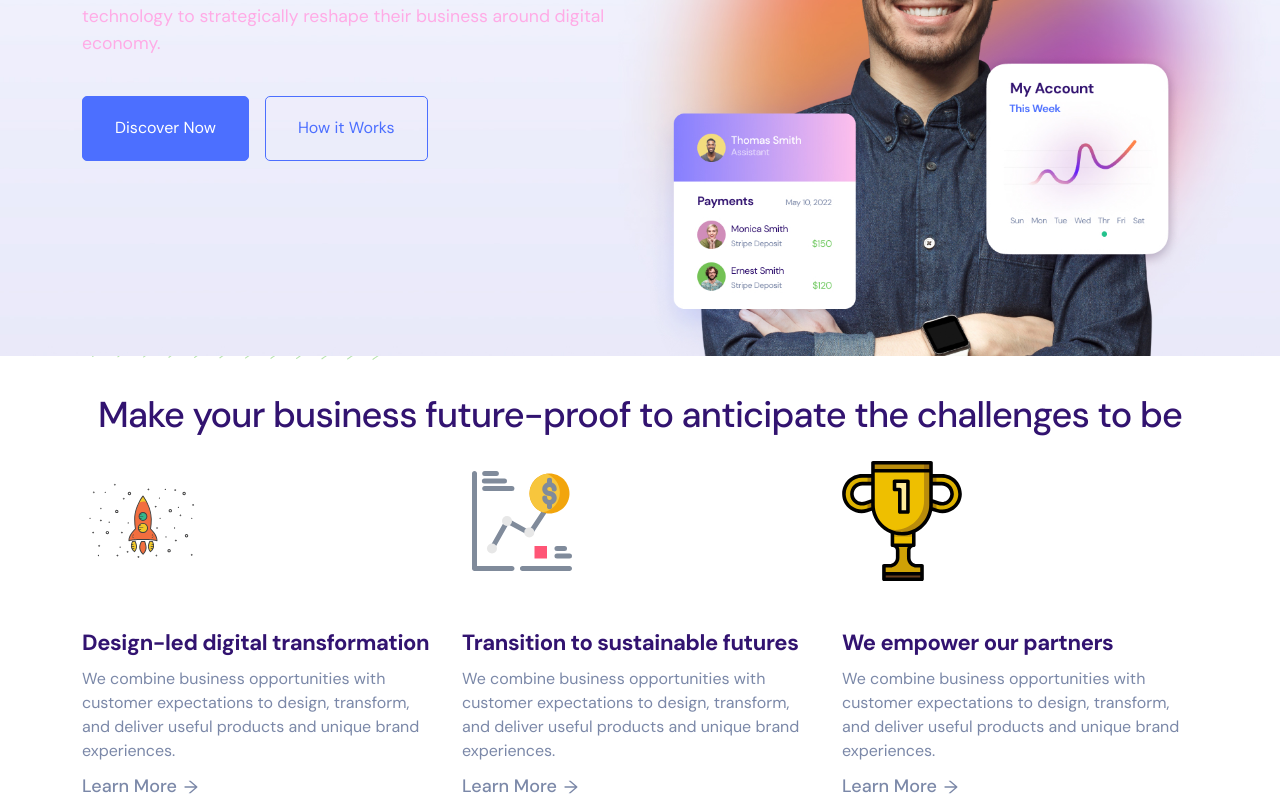
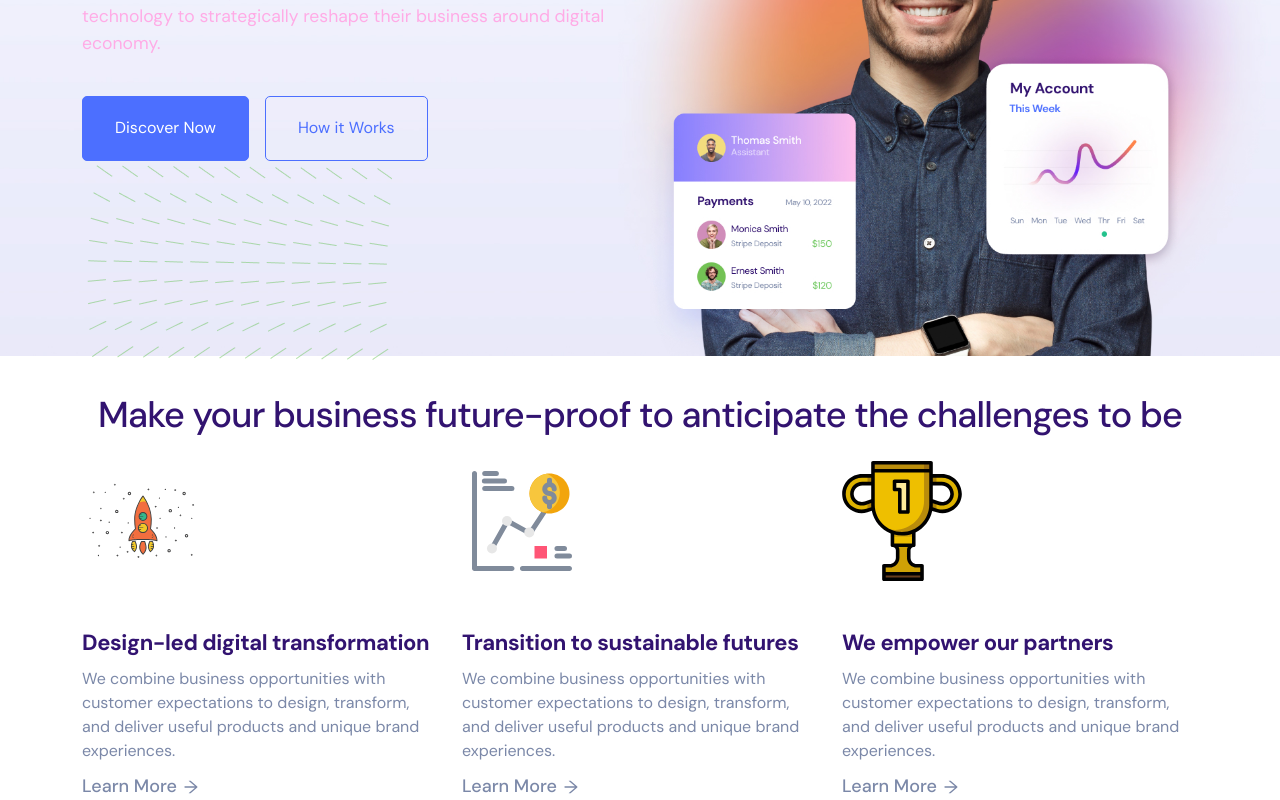
Before and after one commit to Binod69/digi-dolphins, a Next.js app: page / in a window 1280 px wide. Shown: the part 363-1163 px from the top of the page. Built offline with nearby package versions, Linux system fonts and the light colour scheme.

Commit message:
added animation

```diff
--- a/app/Components/Banner/Banner.tsx
+++ b/app/Components/Banner/Banner.tsx
@@ -5,7 +5,15 @@
 
 import styles from './banner.module.css';
 import Image from 'next/image';
+import { useInView } from 'react-intersection-observer';
+import { useSpring, animated } from '@react-spring/web';
+
 const Banner = () => {
+  const { ref, inView } = useInView({ triggerOnce: false });
+  const animation = useSpring({
+    opacity: inView ? 1 : 0,
+    transform: inView ? 'translateY(0)' : 'translateY(100px)',
+  });
   const [text] = useTypewriter({
     words: ['business', 'web apps', 'mobile app'],
     loop: 0,
@@ -27,23 +35,26 @@
           <div className={styles.colArticle}>
             <Row>
               <Col>
+                <animated.div ref={ref} style={animation}>
                   <article>
                     <h1 className={styles.bannerTitle}>
                       Designing your next
                       <span className={styles.bannerTitleGradient}>{text}</span>
                     </h1>
                     <p className={styles.para}>
-                    Small business, big opportunity? We help our clients exploit
-                    technology to strategically reshape their business around
-                    digital economy.
+                      Small business, big opportunity? We help our clients
+                      exploit technology to strategically reshape their business
+                      around digital economy.
                     </p>
                   </article>
+
                   <div className={styles.btnContainer}>
                     <button className={`${styles.disBtn} mt-4`}>
                       Discover Now
                     </button>
                     <button className={`${styles.howBtn}`}>How it Works</button>
                   </div>
+                </animated.div>
               </Col>
             </Row>
           </div>
--- a/app/Components/Info/Info.tsx
+++ b/app/Components/Info/Info.tsx
@@ -9,9 +9,17 @@
 import mockData from '../../mockData';
 import Image from 'next/image';
 import business from '../../../public/img/business-bg-1.webp';
+import { useInView } from 'react-intersection-observer';
+import { useSpring, animated } from '@react-spring/web';
 
 const Info = () => {
+  const { ref, inView } = useInView({ triggerOnce: false });
+  const animation = useSpring({
+    opacity: inView ? 1 : 0,
+    transform: inView ? 'translateY(0)' : 'translateY(100px)',
+  });
   return (
+    <animated.div ref={ref} style={animation}>
       <Container className={styles.infoContainer}>
         <div className={styles.titleCont}>
           <Image
@@ -48,6 +56,7 @@
           ))}
         </Row>
       </Container>
+    </animated.div>
   );
 };
 
--- a/package.json
+++ b/package.json
@@ -9,6 +9,7 @@
     "lint": "next lint"
   },
   "dependencies": {
+    "@react-spring/web": "^9.7.3",
     "@types/node": "20.4.2",
     "@types/react": "18.2.14",
     "@types/react-dom": "18.2.7",
@@ -20,6 +21,7 @@
     "react-bootstrap": "^2.8.0",
     "react-dom": "18.2.0",
     "react-icons": "^4.10.1",
+    "react-intersection-observer": "^9.5.2",
     "react-simple-typewriter": "^5.0.1",
     "typescript": "5.1.6"
   }
```
Also changed, not shown: 1 other file (tests, documents, lock files or other folders). Lines whose indentation alone changed are shown as unchanged.
